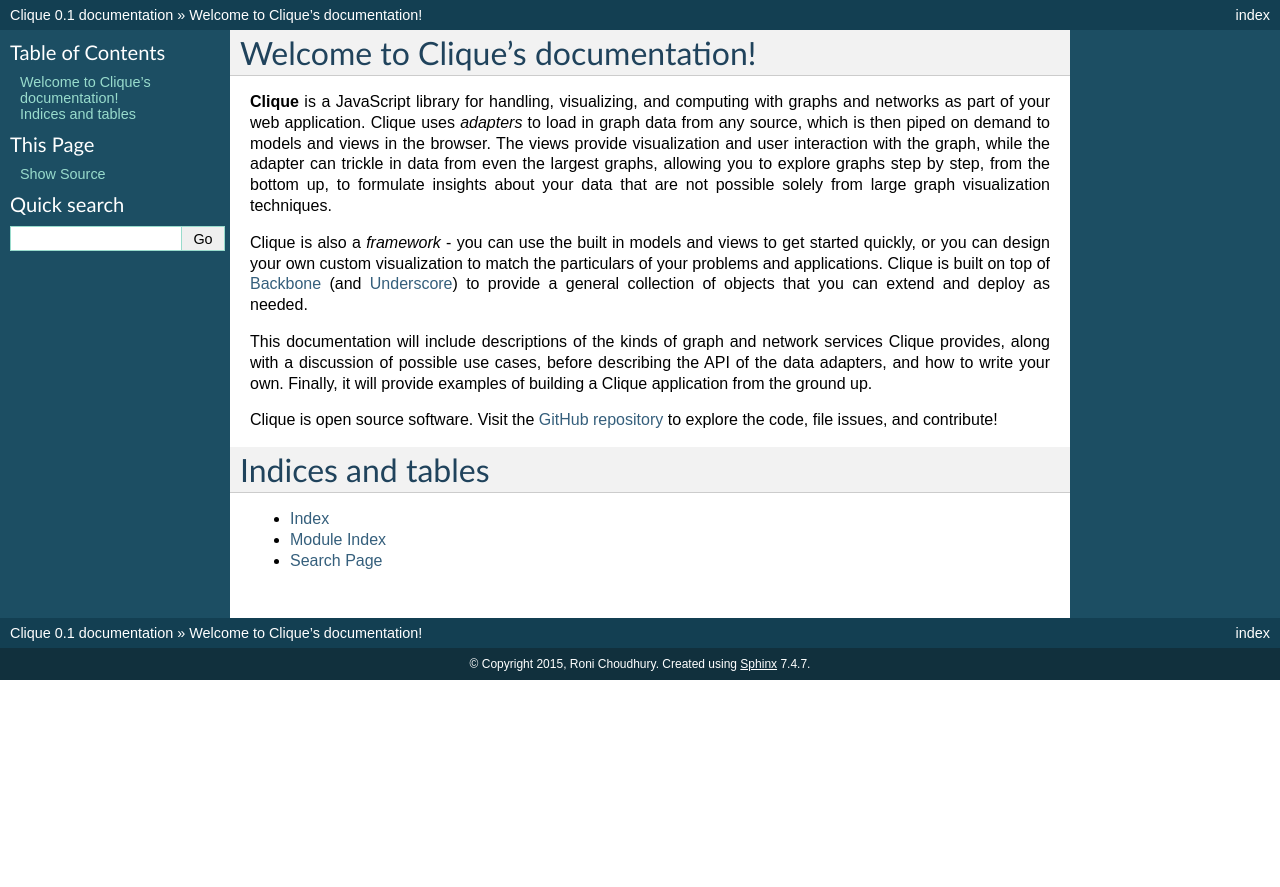
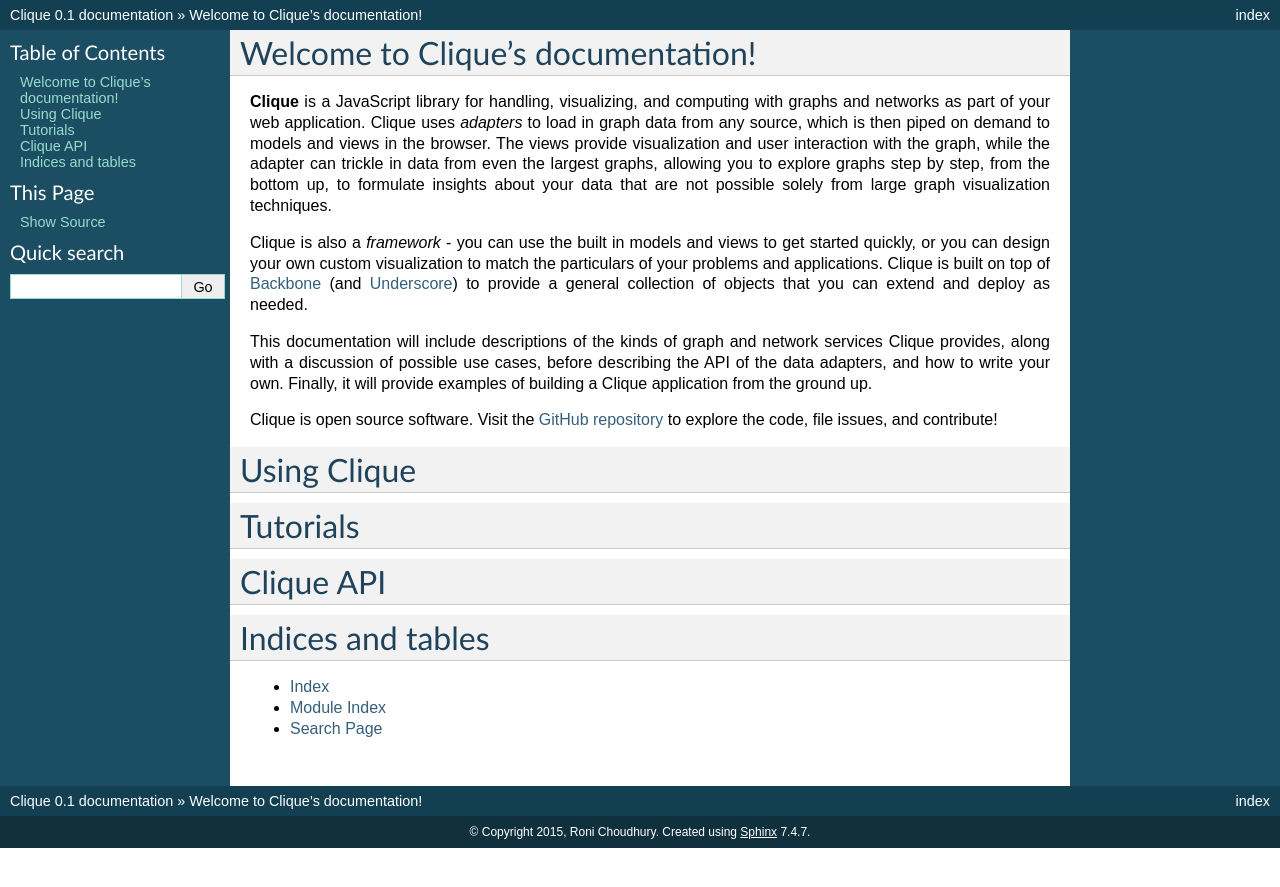
Before and after one commit to Kitware/clique, a Sphinx documentation site: the page built from docs/index.rst, in a window 1280 px wide. Shown: the top 887 px of the page. Built offline with Sphinx 7.4.7, drawn with Linux system fonts in a browser that asks for light colours; part of the change alters nothing that is shown.

```diff
--- a/docs/index.rst
+++ b/docs/index.rst
@@ -33,10 +33,32 @@ Clique is open source software. Visit the `GitHub repository
 <https://github.com/Kitware/clique/>`_ to explore the code, file issues, and
 contribute!
 
+Using Clique
+============
+
 .. toctree::
    :maxdepth: 2
 
+.. todo::
+    Fill in section names and corresponding skeleton files
 
+Tutorials
+=========
+
+.. toctree::
+   :maxdepth: 2
+
+.. todo::
+    Fill in section names and corresponding skeleton files
+
+Clique API
+==========
+
+.. toctree::
+   :maxdepth: 2
+
+.. todo::
+    Fill in section names and corresponding skeleton files
 
 Indices and tables
 ==================
```
